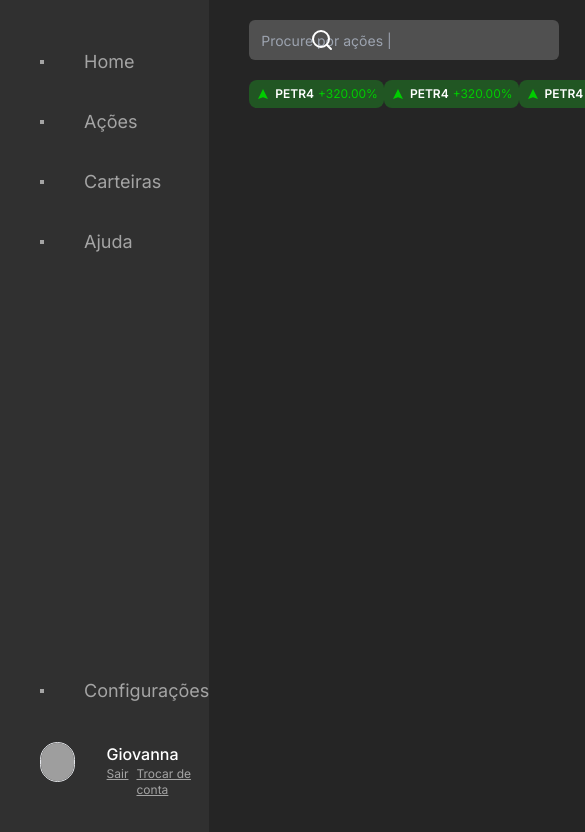
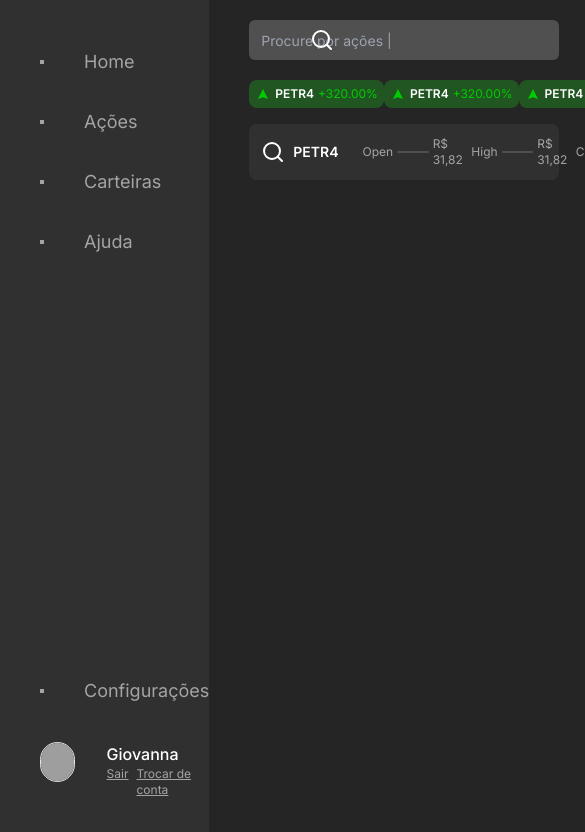
Before and after one commit to lab-invest/frontend, a Next.js app: page / in a window 390 px wide. Shown: the top 832 px of the page, 585 px wide, since content can reach past the window. Built offline with nearby package versions, Linux system fonts and the light colour scheme; grey boxes are pictures that could not be loaded.

Commit message:
feat: update responsivity in actionbar

```diff
--- a/src/app/page.js
+++ b/src/app/page.js
@@ -1,4 +1,5 @@
 "use client";
+import { actionbar } from "@/components/actionBar";
 import { VariationDiv } from "@/components/variation/variationDiv";
 import { navbar } from "../components/navbar";
 import { searchbar } from "../components/searchBar";
@@ -9,7 +10,10 @@ export default function Home() {
       <div className="w-96">{navbar()}</div>
       <div className="bg-primary h-screen w-full">
         {searchbar()}
-        <div>{VariationDiv()}</div>
+        <div>
+          {VariationDiv()}
+          {actionbar("PETR4 ")}
+        </div>
       </div>
     </div>
   );
--- a/src/components/actionBar.jsx
+++ b/src/components/actionBar.jsx
@@ -2,12 +2,15 @@ import { searchicon } from "@/icons/seachIcon";
 
 export function actionbar(nameAction) {
   return (
-    <div className="bg-secondary mr-10 ml-10 mt-4 p-4 flex justify-between rounded-lg">
+    <div className="bg-secondary mr-10 ml-10 mt-4 p-3 flex rounded-lg">
       <div className="flex items-center mr-6">
         <div className="mr-2">{searchicon()}</div>
-        <p className=" text-white font-semibold">{nameAction}</p>
+        <p className=" text-white text-sm 2xl:text-base font-semibold">
+          {nameAction}
+        </p>
       </div>
-      <div className="flex text-base w-full justify-between">
+
+      <div className="flex 2xl:text-base text-xs w-full justify-between pr-4">
         <div className="flex items-center text-gray">
           <p>Open</p>
           <div className="w-10 mr-1 ml-1 h-0.5 bg-third rounded-xl"></div>
```
